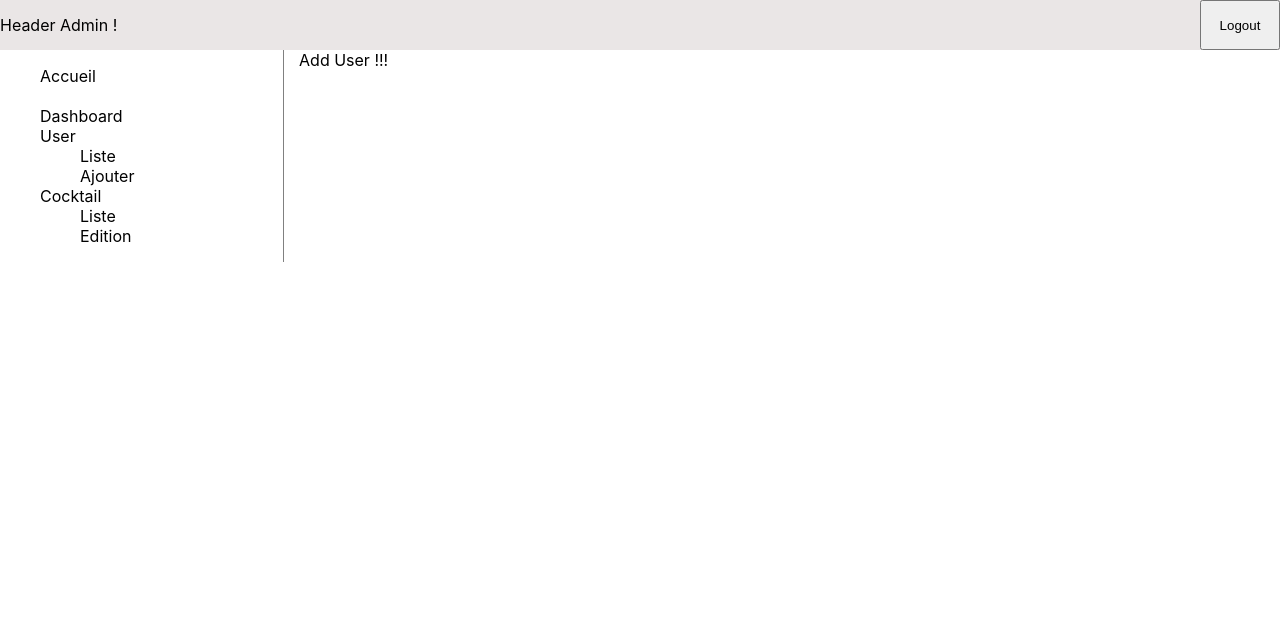
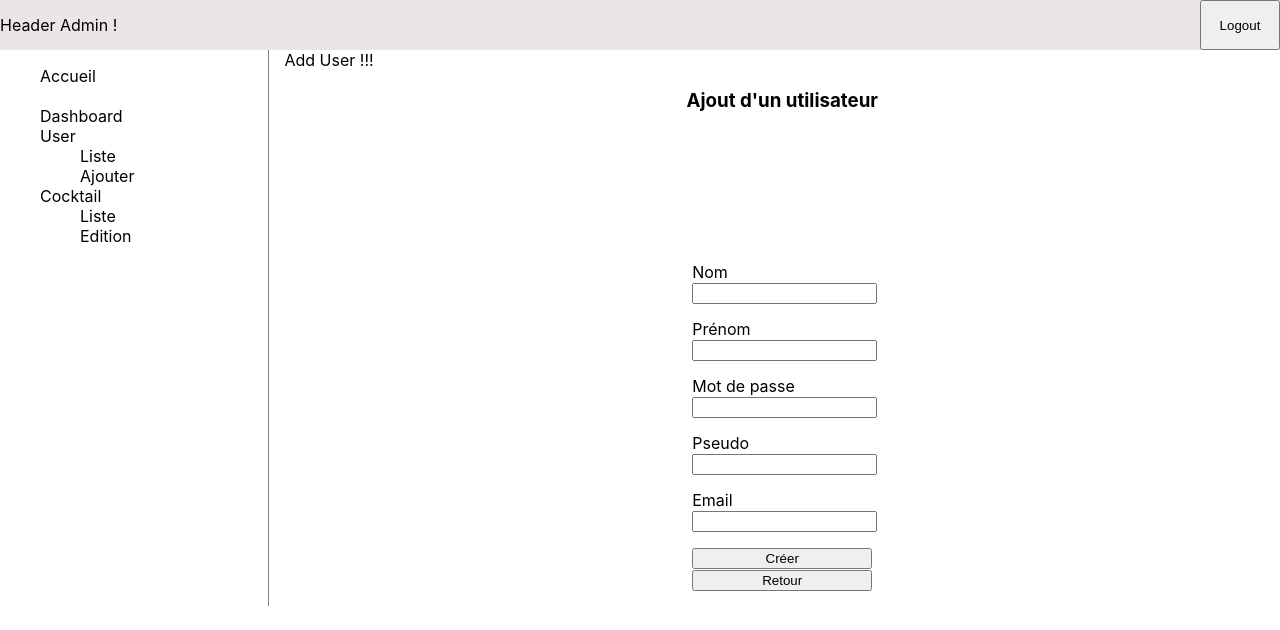
Before and after one commit to Elisee-des/React-Projet-Cocktail, a React (Create React App) app: page /admin/user/add in a window 1280 px wide. Shown: the top 630 px of the page. Built offline with nearby package versions, Linux system fonts and the light colour scheme; sample sign-in values are in the browser's storage.

Commit message:
Ajout d'utilisateur

```diff
--- a/src/_services/user.service.js
+++ b/src/_services/user.service.js
@@ -8,12 +8,17 @@ let getUser = (idUser) => {
     return Axios.get('users/'+idUser);
 }
 
+let addUser = (user) => {
+    return Axios.put('/users/', user);
+}
+
 let updateUser = (user) => {
     return Axios.patch('/users/'+user.id, user);
 }
 
 let deleteUser = (uid) => {
-    return Axios.delete('/users/'+uid)
+    return Axios.delete('/users/'+uid);
 }
 
-export const userService = { getUser, getAllUsers, updateUser, deleteUser}
+
+export const userService = { getUser, getAllUsers, updateUser, deleteUser, addUser}
--- a/src/pages/Admin/User/UserAdd.js
+++ b/src/pages/Admin/User/UserAdd.js
@@ -1,9 +1,68 @@
-import React from 'react';
+import React, { useState } from 'react';
+import { useNavigate } from 'react-router-dom';
+import { userService } from '@/_services/user.service';
 
 const UserAdd = () => {
+
+    const [user, setUser] = useState([]);
+
+    let navigate = useNavigate();
+
+    const onChange = (e) => {
+        setUser({
+            ...user,
+            [e.target.name]: e.target.value
+        })
+    }
+
+    const onSubmit = (e) => {
+        e.preventDefault();
+        console.log(user)
+        userService.addUser(user)
+            .then(res => {
+                console.log(res)
+                navigate('../index')
+            })
+            .catch(err => console.log(err));
+    }
+
+
+    const handlRetour = () => {
+        navigate('/');
+    }
+
     return (
         <div className='UserAdd'>
             Add User !!!
+            <div className='Login'>
+            <h3 className='inscipt-form'>Ajout d'un utilisateur </h3>
+            <form action="" onSubmit={onSubmit}>
+                <div className="group">
+                    <label htmlFor="nom">Nom</label>
+                    <input type="text" name='nom' value={user.nom} onChange={onChange} />
+                </div>
+                <div className="group">
+                    <label htmlFor="prenom">Prénom</label>
+                    <input type="text" name='prenom' value={user.prenom} onChange={onChange} />
+                </div>
+                <div className="group">
+                    <label htmlFor="pseudo">Mot de passe</label>
+                    <input type="text" name='password' value={user.password} onChange={onChange} />
+                </div>
+                <div className="group">
+                    <label htmlFor="pseudo">Pseudo</label>
+                    <input type="text" name='pseudo' value={user.pseudo} onChange={onChange} />
+                </div>
+                <div className="group">
+                    <label htmlFor="email">Email</label>
+                    <input type="text" name='email' value={user.email} onChange={onChange} />
+                </div>
+                <div className="group">
+                    <button>Créer</button>
+                    <button onClick={() => handlRetour()}>Retour</button>
+                </div>
+            </form>
+            </div>
         </div>
     );
 };
--- a/src/pages/Admin/User/UserEdit.js
+++ b/src/pages/Admin/User/UserEdit.js
@@ -77,7 +77,7 @@ const UserEdit = () => {
                     <button onClick={() => handlRetour()}>Retour</button>
                 </div>
             </form>
-        </div>
+            </div>
         </div>
     );
 };
```
